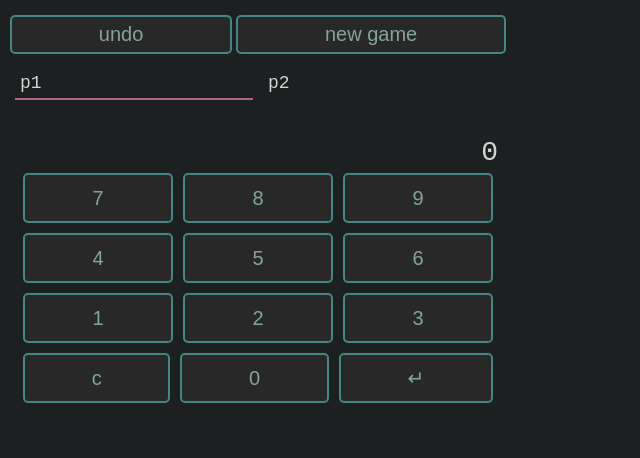
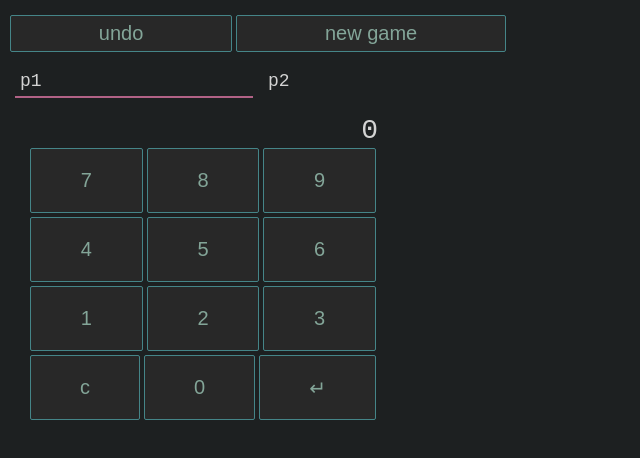
Before and after one commit to StevenUS/scoreboard, an Angular app: page / in a window 1280 px wide. Shown: the top 458 px of the page, without its empty margins (0-640 px from the left). Built offline with nearby package versions, Linux system fonts and the light colour scheme.

Commit message:
styling update square buttons

```diff
--- a/src/app/num-pad/num-pad.component.html
+++ b/src/app/num-pad/num-pad.component.html
@@ -20,7 +20,6 @@
     <button (click)="press(3)">3</button>
 </div>
 <div>
-    <!-- <button style="color: transparent; border: 2px transparent">0</button> -->
     <button (click)=clear()>c</button>
     <button (click)="press(0)">0</button>
     <button (click)="enter()">&#8629;</button>
--- a/src/app/num-pad/num-pad.component.scss
+++ b/src/app/num-pad/num-pad.component.scss
@@ -1,5 +1,8 @@
 :host {
     margin: 0 10px;
+    max-width: 350px;
+    display: flex;
+    flex-direction: column;
 }
 .scratch-pad {
     width: 100%;
@@ -17,7 +20,7 @@ div {
 }
 
 button {
-    height: 50px;
+    height: 65px;
     flex-grow: 1;
-    margin: 5px 5px;
+    margin: 2px 2px;
 }
--- a/src/styles.scss
+++ b/src/styles.scss
@@ -19,8 +19,8 @@ input[type="number"] {
         font-size: inherit;
 }
 button {
-    border: 2px solid $blue-dim;
-    border-radius: 5px;
+    border: 1px solid $blue-dim;
+    border-radius: 2px;
     background: $bg;
     color: $blue;
     font-size: 20px;
```
